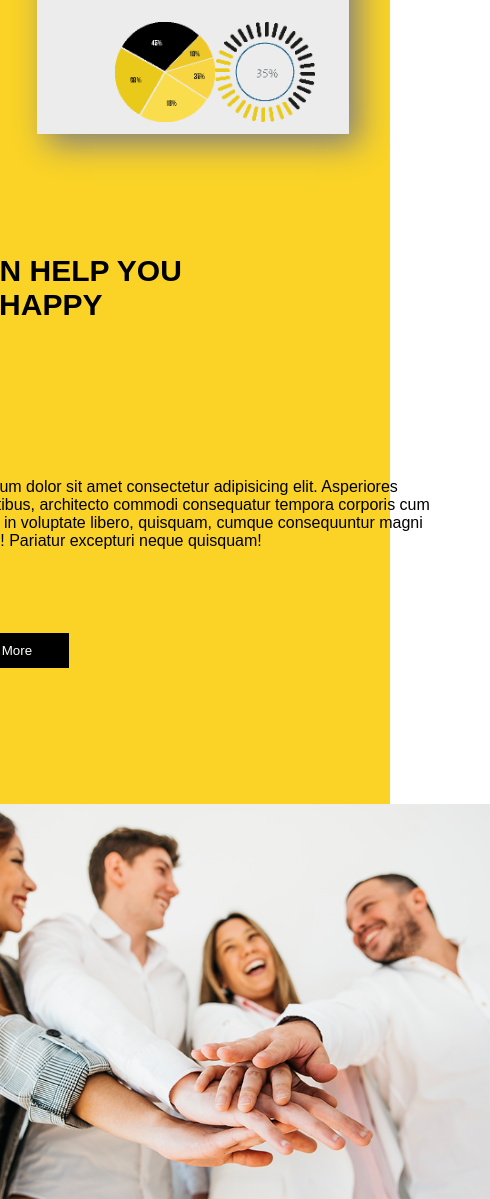
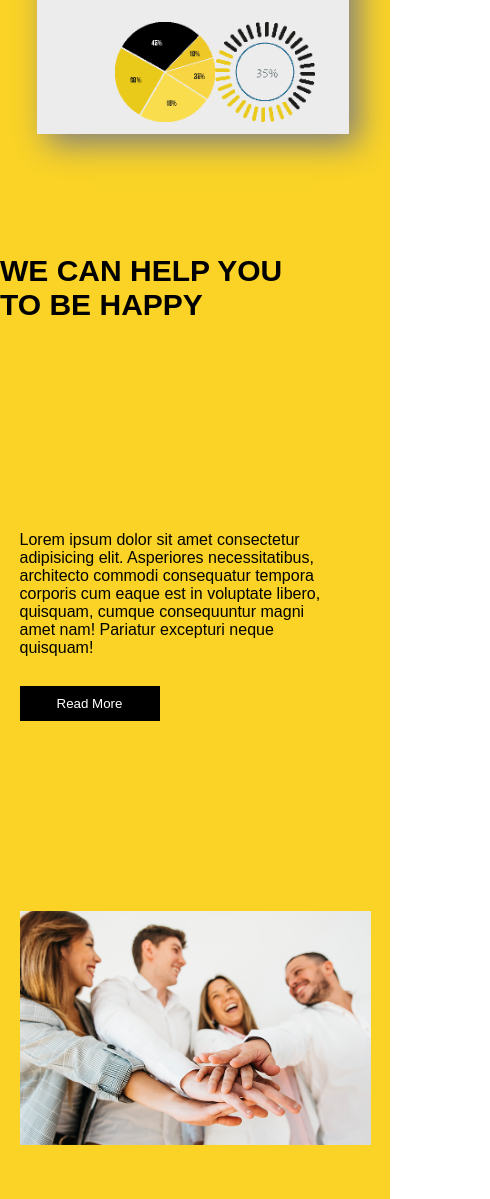
Before and after one commit to Brayan-Salazarr/proyecto-happiness, a plain HTML site: page index.html in a window 390 px wide. Shown: the part 1527-2726 px from the top of the page, 490 px wide, since content can reach past the window. Drawn offline with Linux system fonts and the light colour scheme.

Commit message:
Cambio en css

```diff
--- a/styles/styles.css
+++ b/styles/styles.css
@@ -738,7 +738,10 @@ ul{
         width: 90%;
     }
     .tex{
-        width: 100%;
+        width: 90%;
+    }
+    .foto2{
+        width: 90%;
     }
     .sub1{
         font-size: 30px;
```
